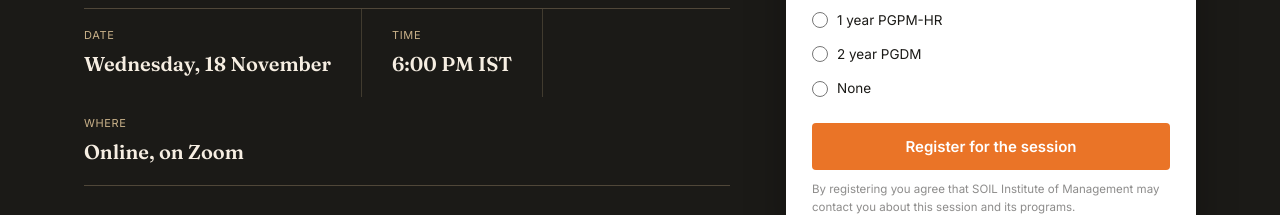
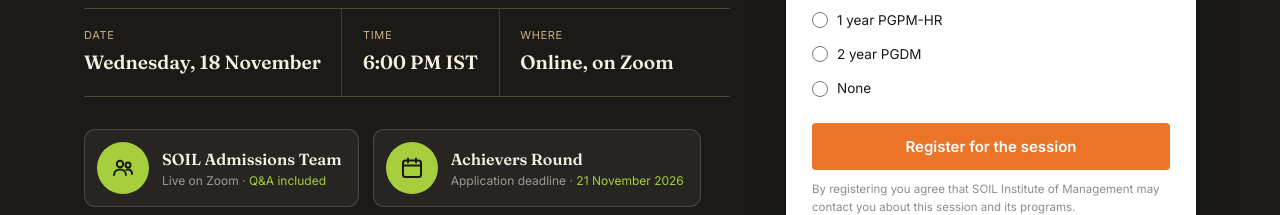
Before and after one commit to soilmarketing/Webinar-LP-, a plain HTML site: page index.html in a window 1280 px wide. Shown: the part 544-759 px from the top of the page. Drawn offline with Linux system fonts and the light colour scheme.

Commit message:
Add files via upload

```diff
--- a/index.html
+++ b/index.html
@@ -88,6 +88,12 @@
 .when div:last-child{border-right:none;margin-right:0;padding-right:0}
 .when dt{font-size:11px;letter-spacing:.06em;text-transform:uppercase;color:var(--tan);margin-bottom:3px}
 .when dd{font-family:'Fraunces',serif;font-size:20px;font-weight:600}
+@media (min-width:561px){
+  .when{flex-wrap:nowrap}
+  .when div{padding-right:clamp(12px,1.6vw,30px);margin-right:clamp(12px,1.6vw,30px)}
+  .when div:last-child{padding-right:0;margin-right:0}
+  .when dd{font-size:clamp(13px,1.5vw,20px);white-space:nowrap}
+}
 
 /* hero speaker chips */
 .hero-faces{display:flex;flex-wrap:wrap;gap:14px;margin-top:4px}
```
